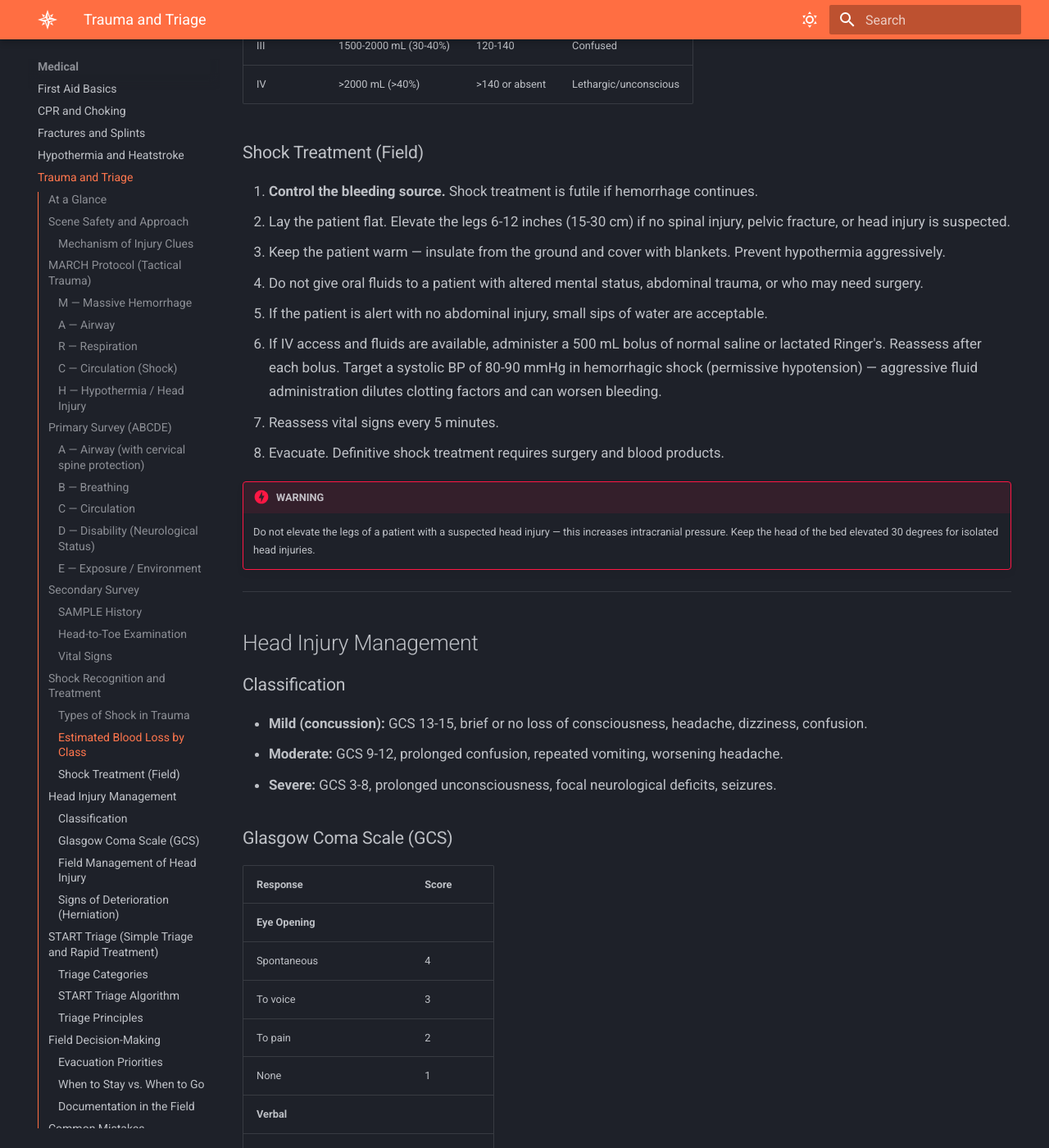
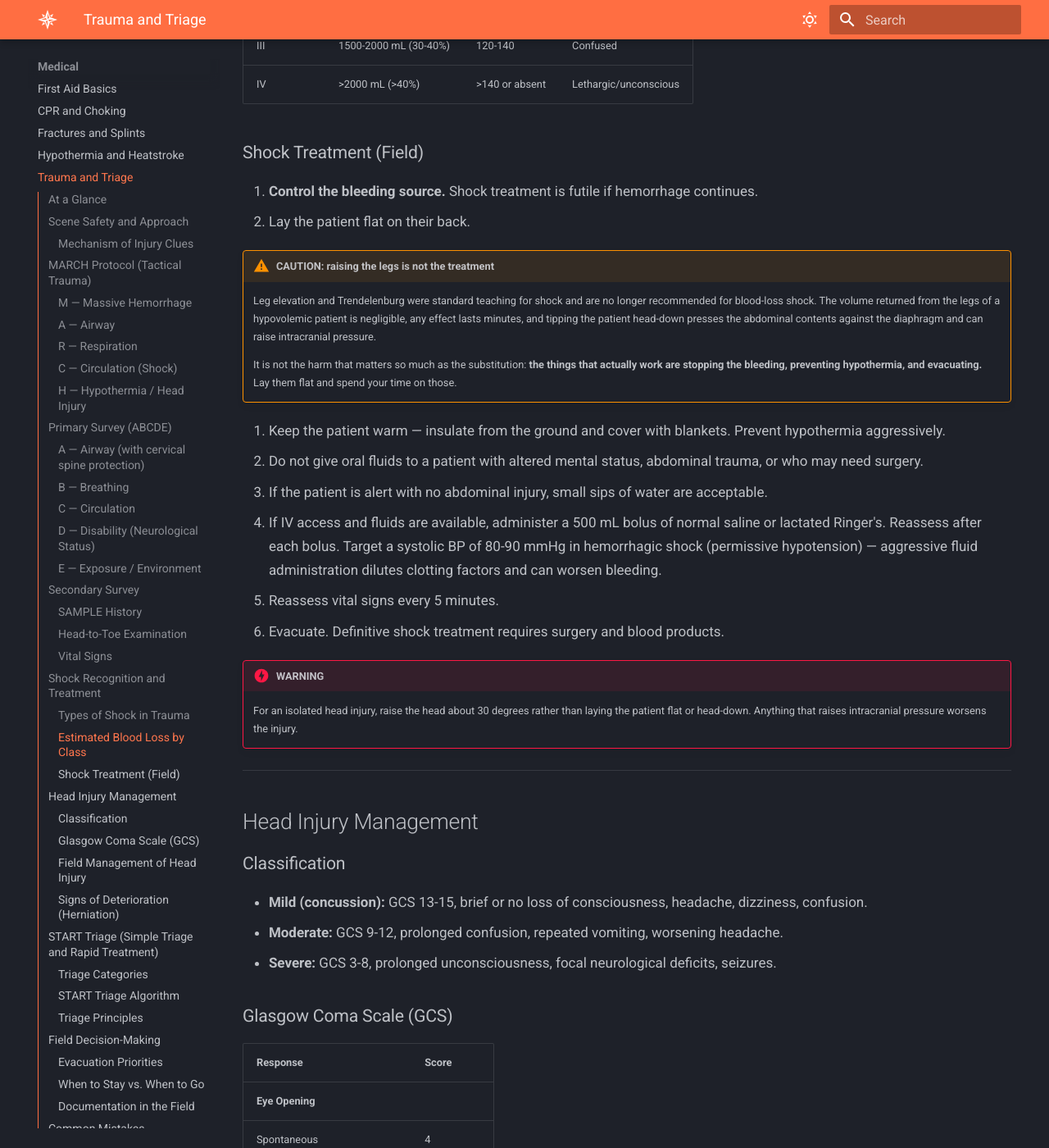
Before and after one commit to mmayden/WilderThings, an MkDocs documentation site: the page built from docs/medical/trauma-and-triage.md, in a window 1280 px wide and 1400 px high, scrolled down 8716 px. Shown: the whole window at 82% size. Built offline with MkDocs 1.6.1 and Material for MkDocs 9.7.7, drawn with Linux system fonts in a browser that asks for light colours; some of the changed text lies outside the part shown.

Commit message:
fix: leg elevation for shock, corrected by condition rather than removed
Check 2 sweep for techniques with a withdrawal history. Leg elevation and
Trendelenburg for shock turn out to be the same class as elevation for
bleeding: standard teaching for decades, now not recommended. The volume
returned from a hypovolemic patient's legs is negligible, any effect
lasts minutes, and head-down tilt presses abdominal contents against the
diaphragm and can raise intracranial pressure.

As with the bleeding case, the harm is mostly substitution. The things
that work are stopping the bleeding, preventing hypothermia, and
evacuating. Time spent arranging legs is time not spent on those.

The important part was not removing it everywhere. For **anaphylaxis**,
lying flat with legs raised remains correct, and the lethal error is the
opposite one — standing the patient up or walking them to transport can
cause arrest within seconds. A blanket edit would have introduced a worse
defect than the one being fixed.

So it is now differentiated by condition:

  blood-loss shock   removed, with the reason stated (trauma-and-triage,
                     first-aid-basics, first-aid checklist)
  anaphylaxis        kept, and strengthened with the "never stand them
                     up" warning that was missing (bites-and-stings,
                     insect-threats, and the quick reference)
  heat exhaustion    left alone — different mechanism, low stakes, still
                     routinely taught

Also cleared by the same sweep, no change needed: three-sided chest
seals (guide already prefers vented and gives the burping instruction),
blind finger sweeps (already visualize-only), hyperventilation for head
injury (already limited to herniation signs), pressure immobilisation
(already elapid-only), butter on burns (guide warns against it).

Co-Authored-By: Claude Opus 5 (1M context) <noreply@anthropic.com>

```diff
--- a/docs/medical/trauma-and-triage.md
+++ b/docs/medical/trauma-and-triage.md
@@ -268,7 +268,18 @@ Take and record baseline vital signs. Reassess every 5-15 minutes depending on p
 ### Shock Treatment (Field)
 
 1. **Control the bleeding source.** Shock treatment is futile if hemorrhage continues.
-2. Lay the patient flat. Elevate the legs 6-12 inches (15-30 cm) if no spinal injury, pelvic fracture, or head injury is suspected.
+2. Lay the patient flat on their back.
+
+!!! warning "CAUTION: raising the legs is not the treatment"
+    Leg elevation and Trendelenburg were standard teaching for shock and are no
+    longer recommended for blood-loss shock. The volume returned from the legs of a
+    hypovolemic patient is negligible, any effect lasts minutes, and tipping the
+    patient head-down presses the abdominal contents against the diaphragm and can
+    raise intracranial pressure.
+
+    It is not the harm that matters so much as the substitution: **the things that
+    actually work are stopping the bleeding, preventing hypothermia, and evacuating.**
+    Lay them flat and spend your time on those.
 3. Keep the patient warm — insulate from the ground and cover with blankets. Prevent hypothermia aggressively.
 4. Do not give oral fluids to a patient with altered mental status, abdominal trauma, or who may need surgery.
 5. If the patient is alert with no abdominal injury, small sips of water are acceptable.
@@ -277,7 +288,7 @@ Take and record baseline vital signs. Reassess every 5-15 minutes depending on p
 8. Evacuate. Definitive shock treatment requires surgery and blood products.
 
 !!! danger "WARNING"
-    Do not elevate the legs of a patient with a suspected head injury — this increases intracranial pressure. Keep the head of the bed elevated 30 degrees for isolated head injuries.
+    For an isolated head injury, raise the head about 30 degrees rather than laying the patient flat or head-down. Anything that raises intracranial pressure worsens the injury.
 
 ---
 
@@ -438,7 +449,7 @@ Use the patient's forehead, chest, or a piece of tape. Information that travels
 - Pronouncing a hypothermic patient dead in the field.
 - Spending excessive time on one patient during mass casualty events — triage demands 30 seconds per patient, not 30 minutes.
 - Not documenting tourniquet time — without this, downstream providers cannot make informed decisions about limb salvage.
-- Elevating the legs of a patient with a head injury — this worsens intracranial pressure.
+- Elevating the legs for shock. It was standard teaching, it is no longer recommended for blood-loss shock, and in head injury it is actively harmful.
 - Removing impaled objects — stabilize them in place. Removal can cause uncontrolled hemorrhage. The only exception is objects in the cheek obstructing the airway.
 
 ---
@@ -452,7 +463,7 @@ Use the patient's forehead, chest, or a piece of tape. Information that travels
 | M | Massive hemorrhage | Tourniquet, wound packing, direct pressure |
 | A | Airway | Jaw thrust, NPA/OPA, recovery position |
 | R | Respiration | Chest seal, needle decompression, flail management |
-| C | Circulation | Shock treatment, IV fluids if available, leg elevation |
+| C | Circulation | Shock treatment, IV fluids if available, keep flat and warm |
 | H | Hypothermia / Head injury | Insulate, hypothermia wrap; elevate head, monitor GCS |
 
 ### ABCDE Primary Survey
```
Also changed, not shown: docs/medical/bites-and-stings.md (+2 -2 lines), docs/medical/first-aid-basics.md (+1 -1 lines), docs/references/checklists/first-aid-checklist.md (+2 -1 lines), docs/wildlife/insect-threats.md (+1 -1 lines).
